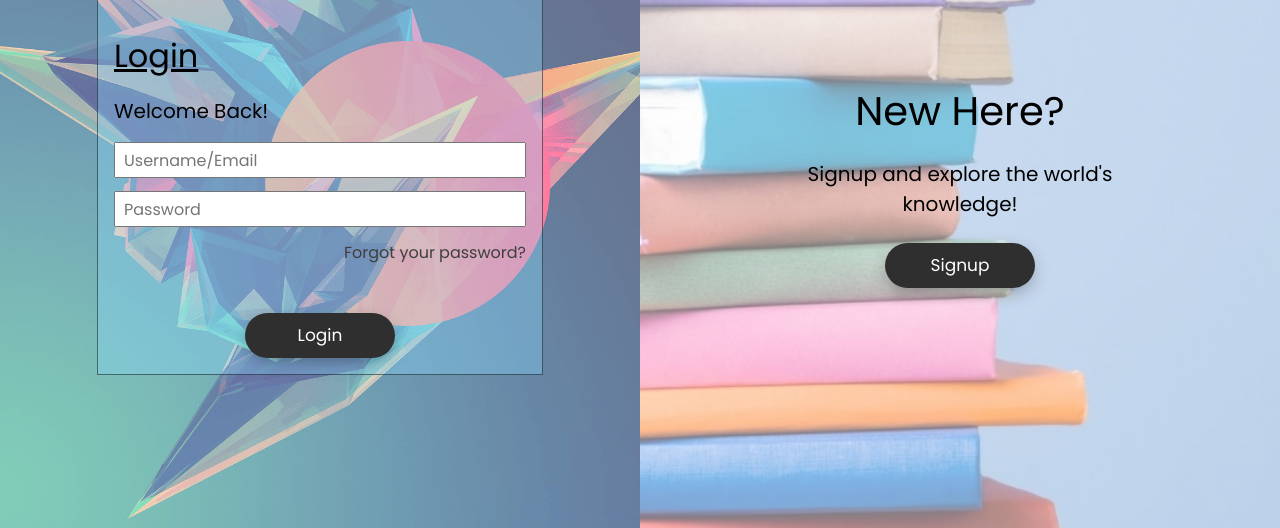
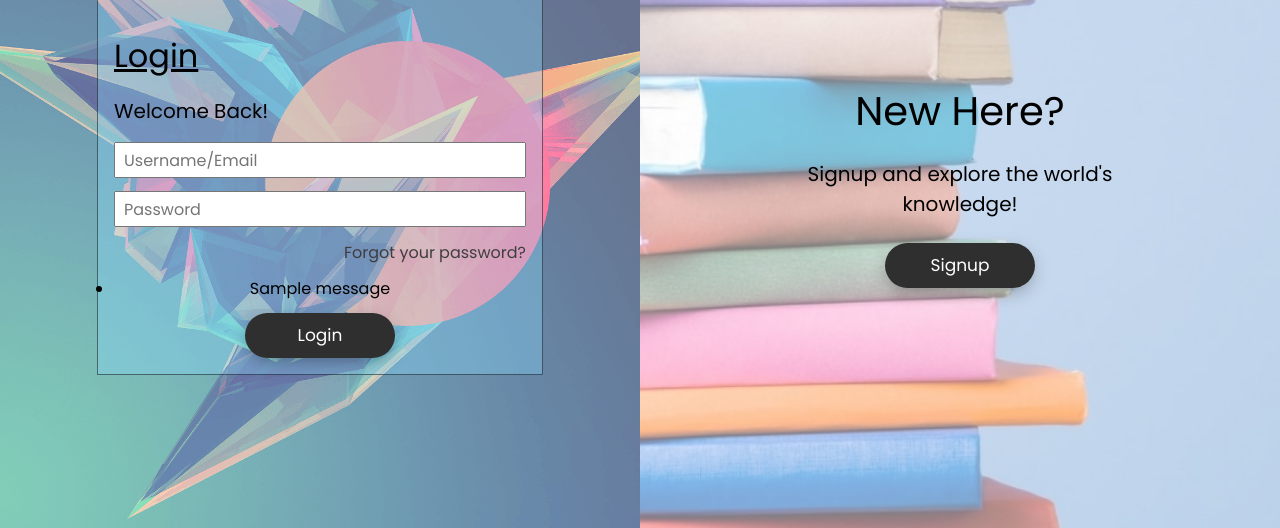
Before and after one commit to holegrain/cz2006, a Django app: page /account/login/ in a window 1280 px wide. Shown: the part 295-823 px from the top of the page. Run offline with Django 4.2, Linux system fonts and the light colour scheme; tables that the repository leaves empty hold one stand-in row (values such as "Sample post"); one stand-in notice (Sample message) is shown.

Commit message:
login msg

```diff
--- a/src/accounts/templates/login.html
+++ b/src/accounts/templates/login.html
@@ -31,9 +31,13 @@
 
 			<div>
 				<ul style="text-align: center; height: 3rem; line-height: 3rem">
-					{% for error in form.non_field_errors %}
-					<medium style="color: red">{{ form.entry.error }}</medium>
+					{% if messages %}
+						{% for message in messages %}
+						<li >
+						{{ message }}
+					</li>
 					{% endfor %}
+					{% endif %}
 				</ul>
 			</div>
 
```
